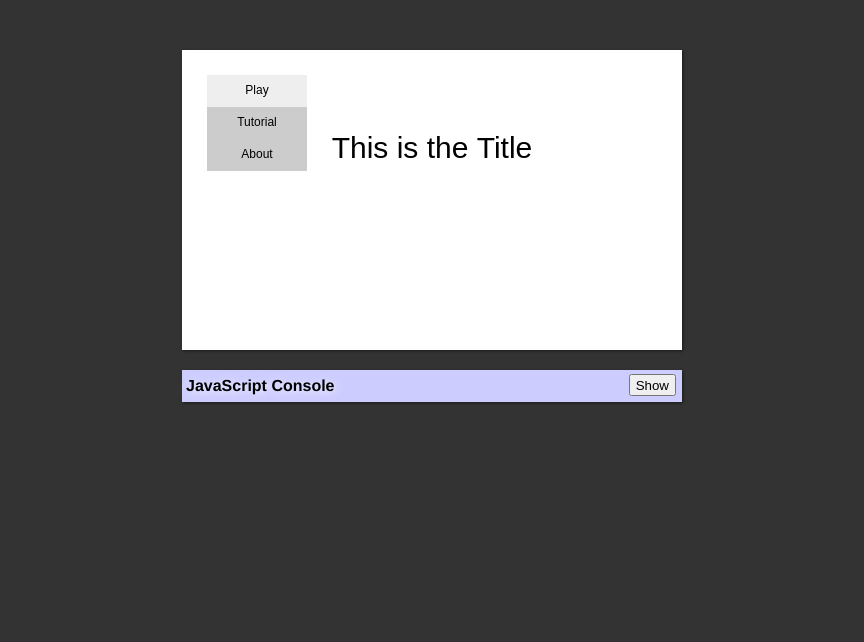
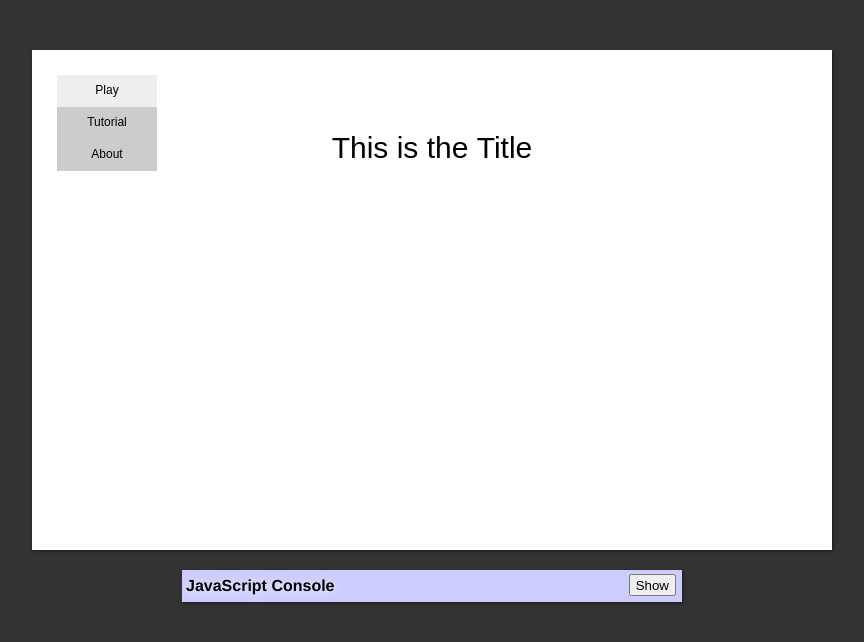
Before and after one commit to nickworks/ConsoleGame, a plain HTML site: page index.html in a window 1280 px wide. Shown: the whole page, without its empty margins (208-1072 px from the left). Drawn offline with Linux system fonts and the light colour scheme.

Commit message:
Edit mode in Pause menu!
also made the canvas larger

```diff
--- a/index.html
+++ b/index.html
@@ -4,7 +4,7 @@
         <link href="style/main.css" rel="stylesheet">
     </head>
     <body>
-        <canvas id="myCanvas" width="500" height="300">
+        <canvas id="myCanvas" width="800" height="500">
             <p>My game isn't supported by your browser. Please download a <a href="https://www.google.com/chrome/">better browser</a> and enable JavaScript.</p>
         </canvas>
         <div id="console">
--- a/js/UI/Pause.js
+++ b/js/UI/Pause.js
@@ -6,12 +6,16 @@ function Pause(){
         caption:"Reload Level",
         callback:()=>{this.reloadLevel=true;}
     },{
+        caption:"Editor",
+        callback:()=>{this.launchEditor=true;}
+    },{
         caption:"Quit",
         callback:()=>{this.backToMainMenu=true;}
     }]);
     this.update=function(dt){
         this.menu.update(dt);
         if(this.backToMainMenu)return new SceneTitle();
+        if(this.launchEditor)scene.modal=new Editor();
     };
     this.draw=function(gfx){
         gfx.fillStyle="rgba(0,0,0,.75)";
```
